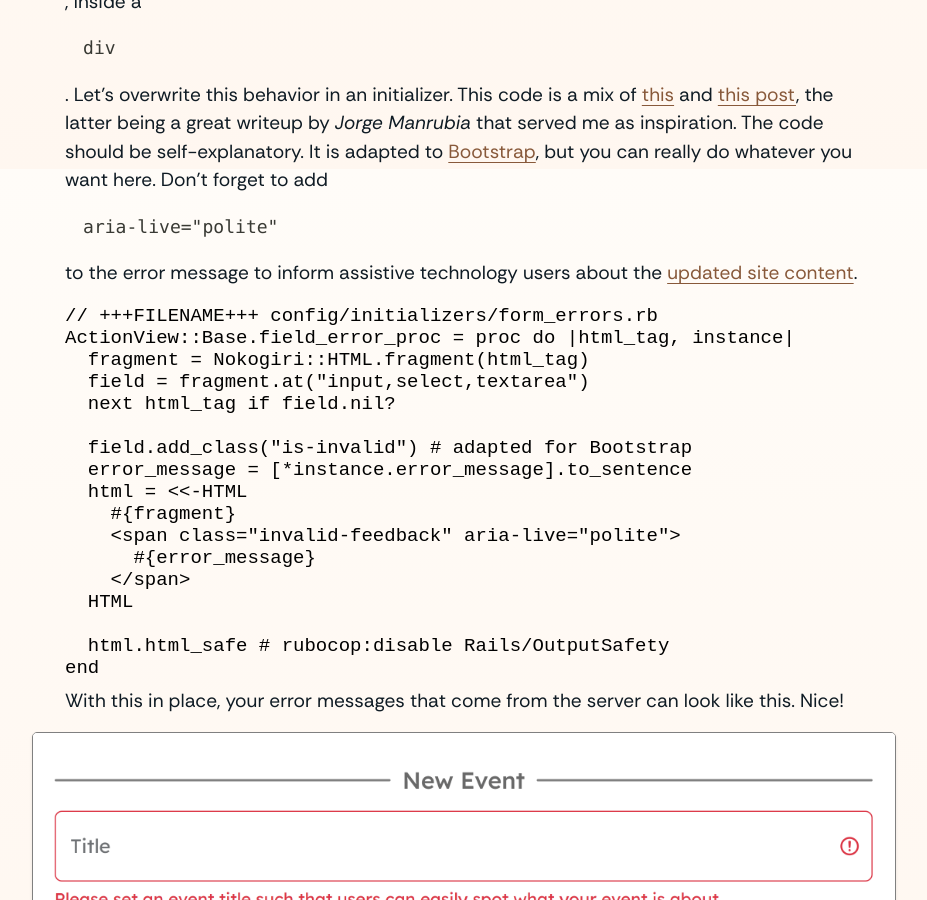
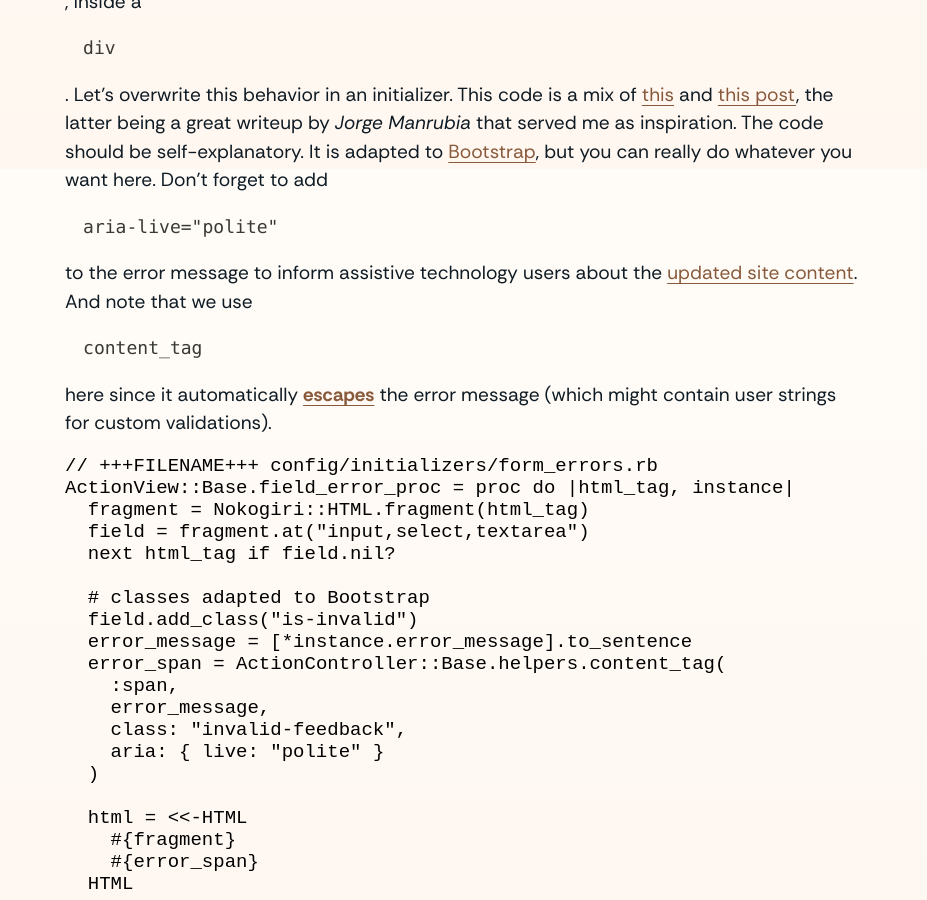
Before and after one commit to Splines/homepage, a Jekyll site: the page built from _posts/2025-09-08-server-side-validation-rails-turbo.md, in a window 1280 px wide and 900 px high, scrolled down 6131 px. Shown: the whole window, without its empty margins (176-1103 px from the left). Built offline with Jekyll 4.4.1, drawn with Linux system fonts in a browser that asks for light colours; comment, search, counter and statistics services are not loaded.

Commit message:
Use `content_tag` to properly escape user input

````diff
--- a/_posts/2025-09-08-server-side-validation-rails-turbo.md
+++ b/_posts/2025-09-08-server-side-validation-rails-turbo.md
@@ -176,7 +176,7 @@ ActionView::Base.field_error_proc = proc do |html_tag, instance|
 end
 ```
 
-As we've seen, it simply wraps your field, here `html_tag`, inside a `div`. Let's overwrite this behavior in an initializer. This code is a mix of [this](https://dev.to/etoundi_1er/show-rails-validation-errors-inline-with-bootstrap-4-4ga6) and [this post](https://www.jorgemanrubia.com/2019/02/16/form-validations-with-html5-and-modern-rails/), the latter being a great writeup by _Jorge Manrubia_ that served me as inspiration. The code should be self-explanatory. It is adapted to [Bootstrap](https://getbootstrap.com/docs/5.3/forms/validation/#server-side), but you can really do whatever you want here. Don't forget to add `aria-live="polite"` to the error message to inform assistive technology users about the [updated site content](https://developer.mozilla.org/en-US/docs/Web/Accessibility/ARIA/Reference/Attributes/aria-live).
+As we've seen, it simply wraps your field, here `html_tag`, inside a `div`. Let's overwrite this behavior in an initializer. This code is a mix of [this](https://dev.to/etoundi_1er/show-rails-validation-errors-inline-with-bootstrap-4-4ga6) and [this post](https://www.jorgemanrubia.com/2019/02/16/form-validations-with-html5-and-modern-rails/), the latter being a great writeup by _Jorge Manrubia_ that served me as inspiration. The code should be self-explanatory. It is adapted to [Bootstrap](https://getbootstrap.com/docs/5.3/forms/validation/#server-side), but you can really do whatever you want here. Don't forget to add `aria-live="polite"` to the error message to inform assistive technology users about the [updated site content](https://developer.mozilla.org/en-US/docs/Web/Accessibility/ARIA/Reference/Attributes/aria-live). And note that we use `content_tag` here since it automatically [**escapes**](https://github.com/rails/rails/blob/cf6b3107753a762b27bfcf9eefcfd9feb43f0242/actionview/lib/action_view/helpers/tag_helper.rb#L230) the error message (which might contain user strings for custom validations).
 
 ```rb
 // +++FILENAME+++ config/initializers/form_errors.rb
@@ -185,13 +185,19 @@ ActionView::Base.field_error_proc = proc do |html_tag, instance|
   field = fragment.at("input,select,textarea")
   next html_tag if field.nil?
 
-  field.add_class("is-invalid") # adapted for Bootstrap
+  # classes adapted to Bootstrap
+  field.add_class("is-invalid")
   error_message = [*instance.error_message].to_sentence
+  error_span = ActionController::Base.helpers.content_tag(
+    :span,
+    error_message,
+    class: "invalid-feedback",
+    aria: { live: "polite" }
+  )
+
   html = <<-HTML
     #{fragment}
-    <span class="invalid-feedback" aria-live="polite">
-      #{error_message}
-    </span>
+    #{error_span}
   HTML
 
   html.html_safe # rubocop:disable Rails/OutputSafety
````
